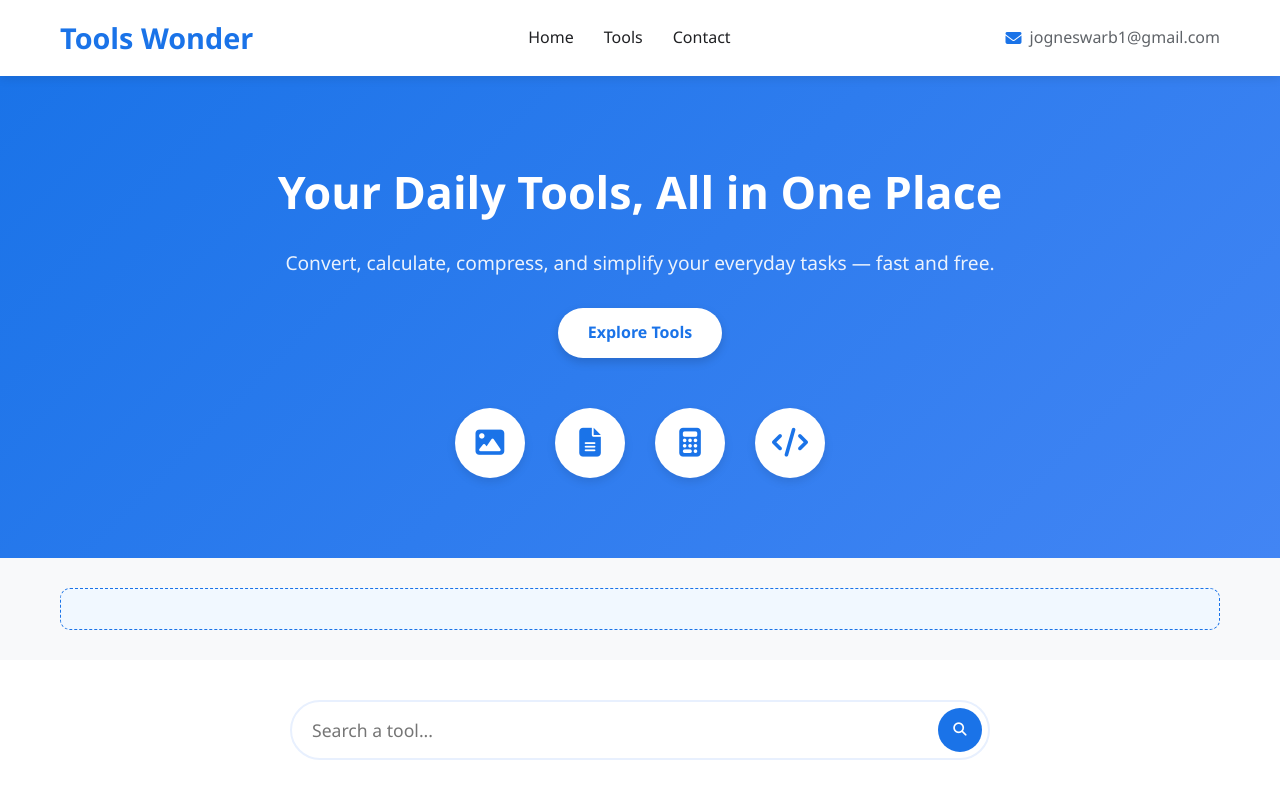
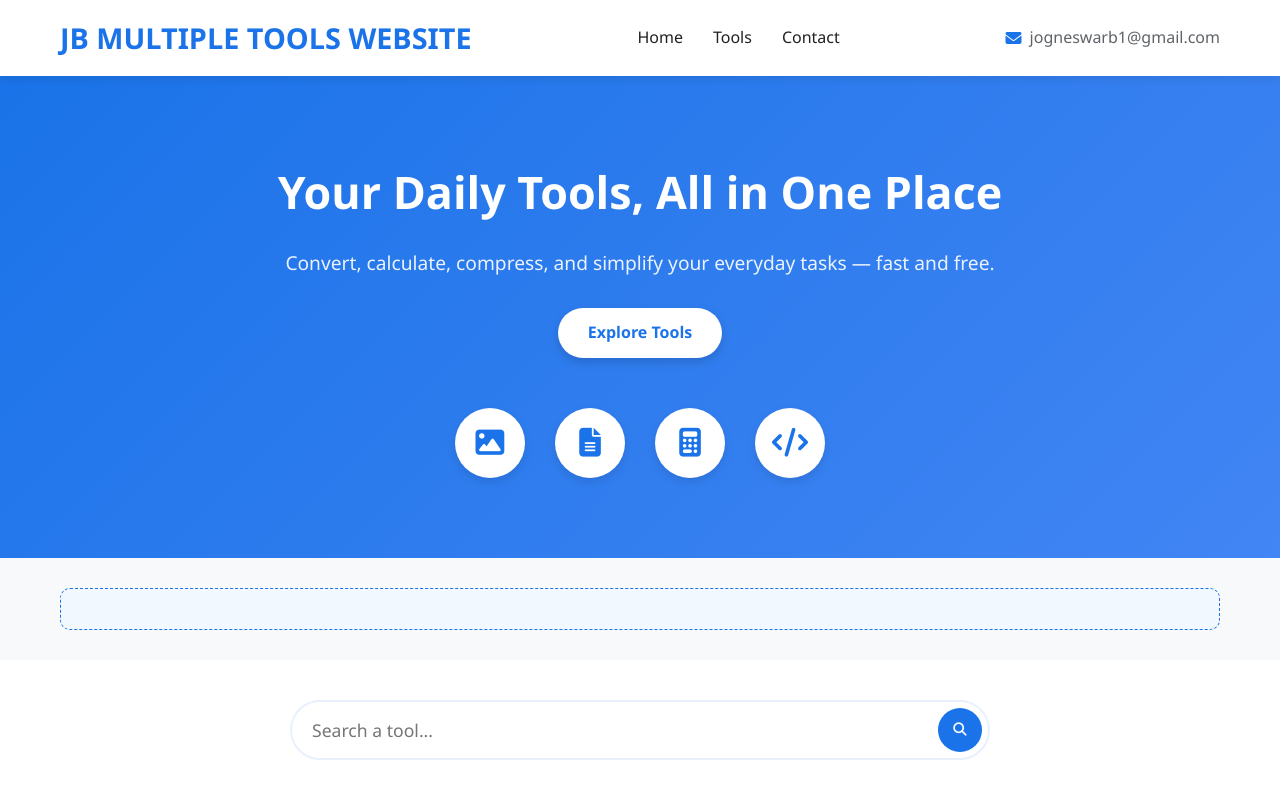
Before and after one commit to jogneswarb1-max/Best-Multiple-Tools-Website-, a plain HTML site: page index.html in a window 1280 px wide. Shown: the top 800 px of the page. Drawn offline with Linux system fonts and the light colour scheme.

Commit message:
Update index.html

```diff
--- a/index.html
+++ b/index.html
@@ -3,7 +3,7 @@
 <head>
     <meta charset="UTF-8">
     <meta name="viewport" content="width=device-width, initial-scale=1.0">
-    <title>Tools Wonder - Your Daily Tools, All in One Place</title>
+    <title>JB MULTIPLE TOOLS WEBSITE - Your Daily Tools, All in One Place</title>
     <link rel="stylesheet" href="https://cdnjs.cloudflare.com/ajax/libs/font-awesome/6.4.0/css/all.min.css">
     <style>
         :root {
@@ -454,7 +454,7 @@
     <header>
         <div class="container">
             <div class="header-content">
-                <a href="#" class="logo">Tools Wonder</a>
+                <a href="#" class="logo">JB MULTIPLE TOOLS WEBSITE</a>
 
                 <nav>
                     <ul>
@@ -750,7 +750,7 @@
         <div class="container">
             <div class="footer-content">
                 <div>
-                    <a href="#" class="footer-logo">Tools Wonder</a>
+                    <a href="#" class="footer-logo">JB MULTIPLE TOOLS WEBSITE</a>
                     <p class="footer-tagline">Simplifying your digital life.</p>
                     <div class="footer-contact">
                         <i class="fas fa-envelope"></i>
@@ -768,7 +768,7 @@
             </div>
 
             <div class="copyright">
-                <p>&copy; 2023 Tools Wonder. All rights reserved.</p>
+                <p>&copy; 2025 JB MULTIPLE TOOLS WEBSITE. All rights reserved.</p>
             </div>
         </div>
     </footer>
```
